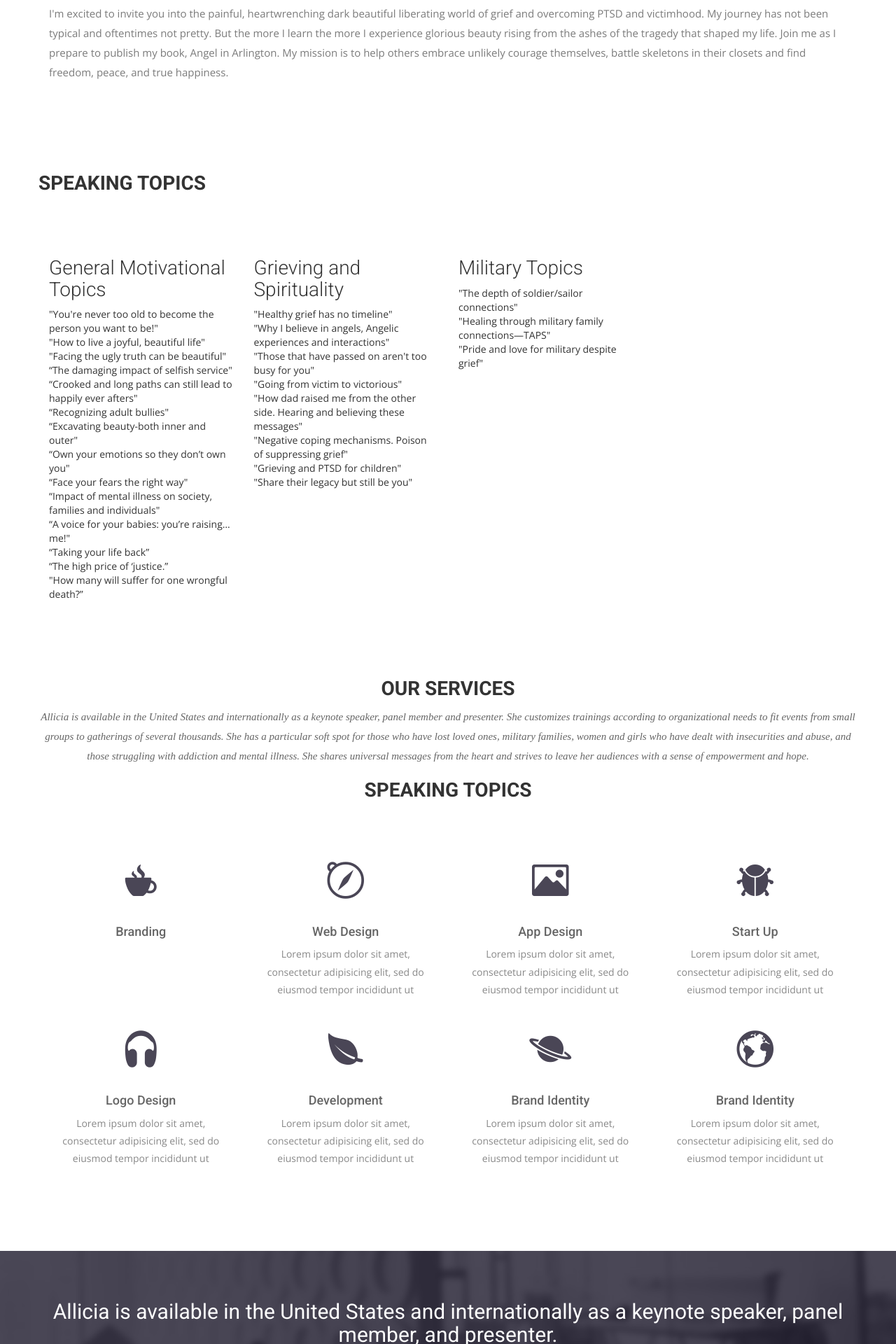
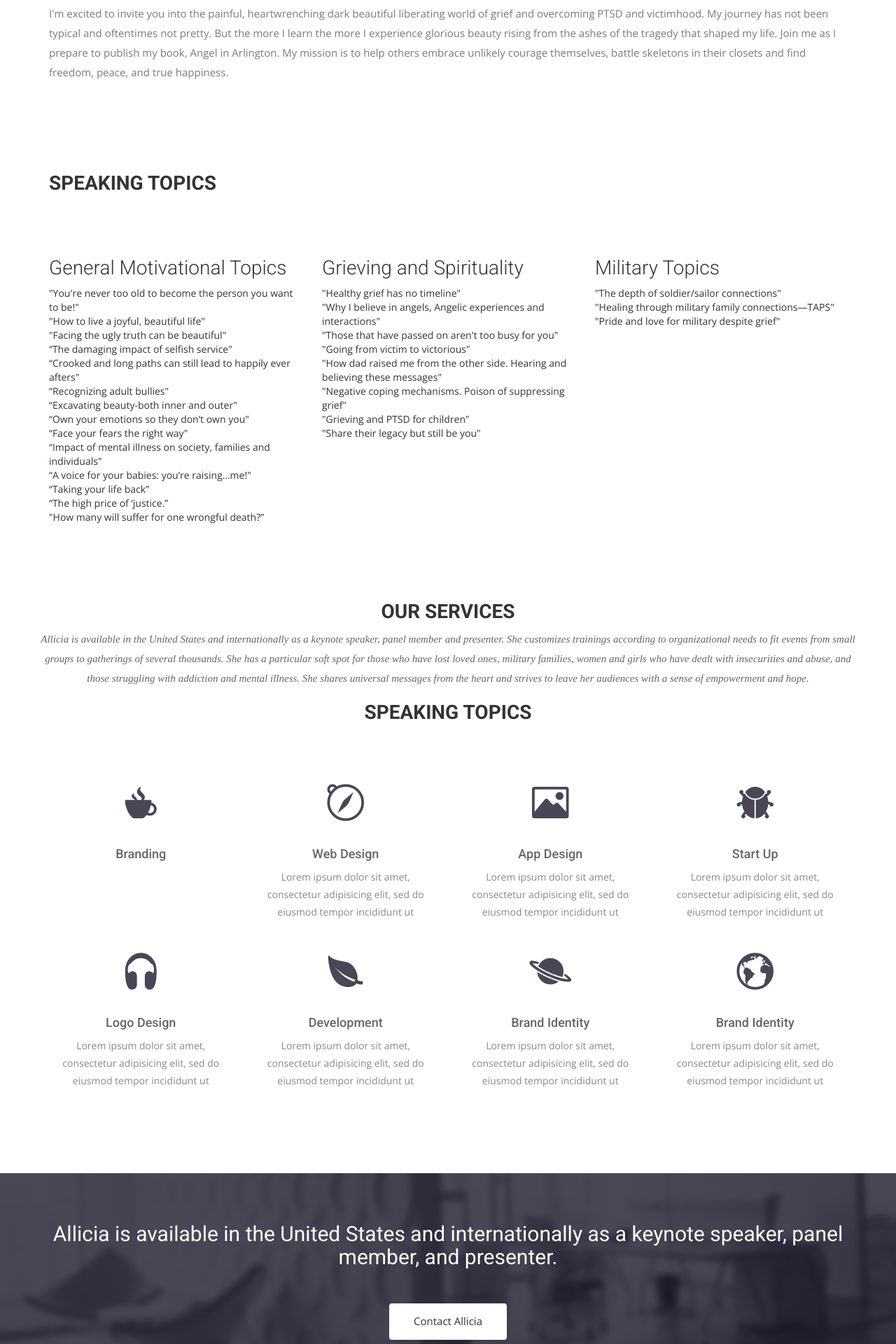
Before and after one commit to naccrat/angelinarlington, a Jekyll site: the page built from index.html, in a window 1280 px wide. Shown: the part 932-2852 px from the top of the page at 70% size. Built offline with Jekyll 4.4.1, drawn with Linux system fonts in a browser that asks for light colours; nearby versions of some CDN libraries; some web fonts are replaced.

Commit message:
col changes

```diff
--- a/index.html
+++ b/index.html
@@ -36,12 +36,14 @@
 <section id="k">
   <div class="container">
     <div class="row">
+      <div class="col-md-12">
       <div class="section-title">
         <h2>Speaking Topics</h2>
       </div>
     </div>
+    </div>
     <div class="row">
-      <div class="col-md-3">
+      <div class="col-md-4">
           <h3>General Motivational Topics</h3>
           <ul>
               <li>"You're never too old to become the person you want to be!"</li>
@@ -60,7 +62,7 @@
               <li>"How many will suffer for one wrongful death?”</li>
           </ul>
       </div>
-      <div class="col-md-3">
+      <div class="col-md-4">
         <h3>Grieving and Spirituality</h3>
         <ul>
             <li>"Healthy grief has no timeline"</li>
@@ -73,7 +75,7 @@
             <li>"Share their legacy but still be you"</li>
         </ul>
       </div>
-      <div class="col-md-3">
+      <div class="col-md-4">
         <h3>Military Topics</h3>
         <ul>
             <li>"The depth of soldier/sailor connections"</li>
```
